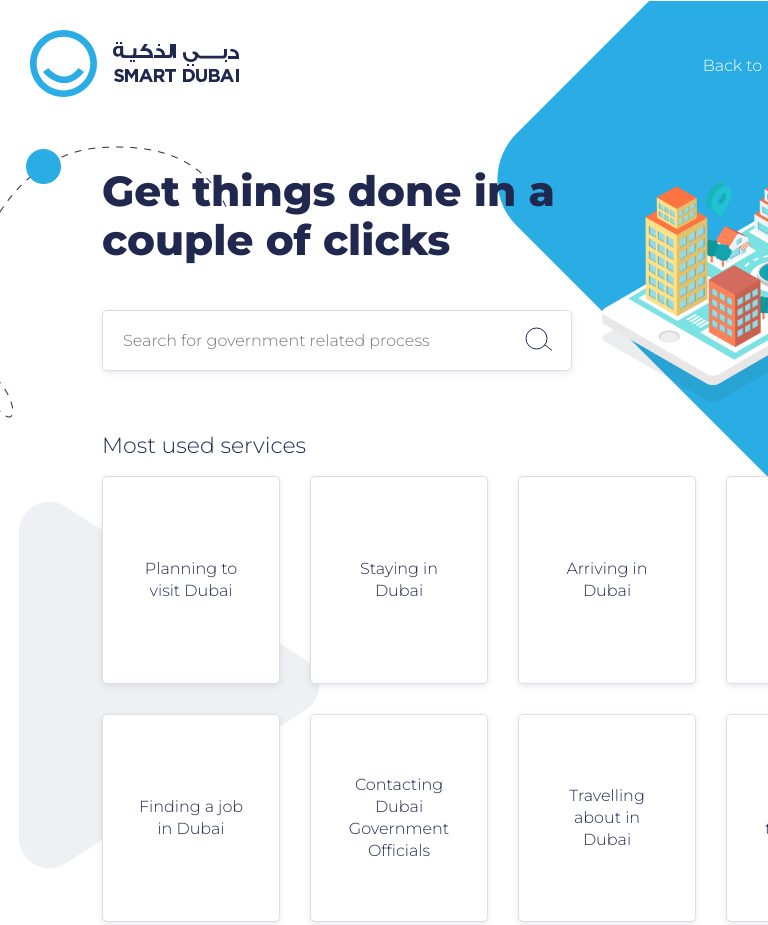
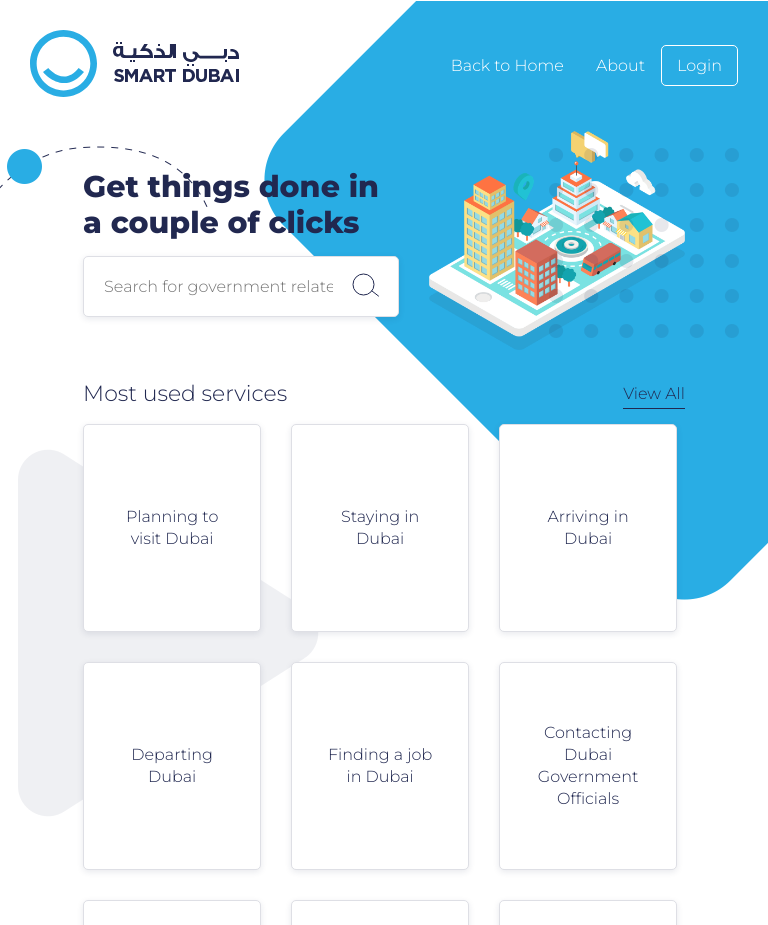
Before and after one commit to tarkalabs-gopiraja/sd, a plain HTML site: page index.html in a window 768 px wide. Shown: the top 925 px of the page. Drawn offline with Linux system fonts and the light colour scheme.

Commit message:
responsive for iPad

```diff
--- a/sass/partials/_layout.scss
+++ b/sass/partials/_layout.scss
@@ -180,6 +180,7 @@ input[type="text"]{
                 font-size: 16px;
                 width: 100%;
                 padding: 20px;
+                padding-right: 65px;
             }
 
             & > img{
--- a/sass/partials/_responsive.scss
+++ b/sass/partials/_responsive.scss
@@ -1,5 +1,4 @@
 @media screen and (max-width: 1200px) {
-
     .wrapper .hero-section > div:first-child{
         width: auto;
         max-width: 470px;
@@ -11,5 +10,20 @@
             }
         }
     }
+}
+
+@media (min-width: 768px) and (max-width: 1023px) {
+    .wrapper .container{
+        min-width: inherit;
+    }
+
+    .wrapper .hero-section h1{
+        margin-bottom: 15px;
+    }
+
+    h1{
+        font-size: 30px;
+        line-height: 36px;
+    }
 
 }
```
Also changed, not shown: assets/stylesheets/screen.css.
